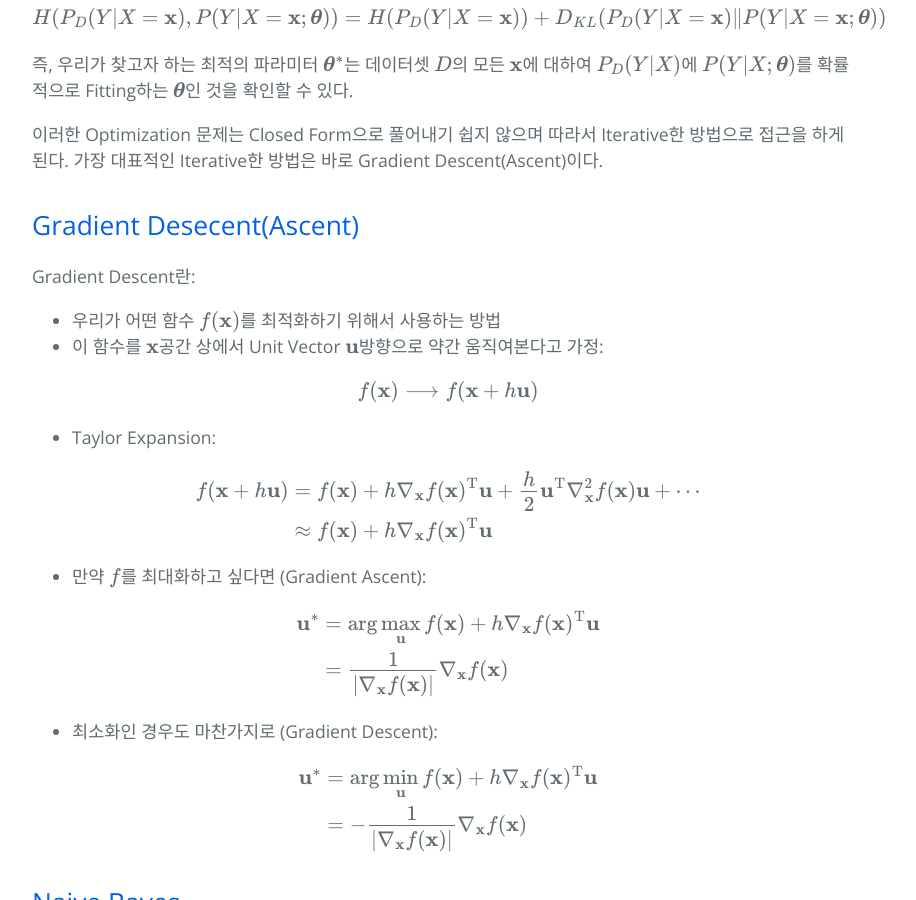
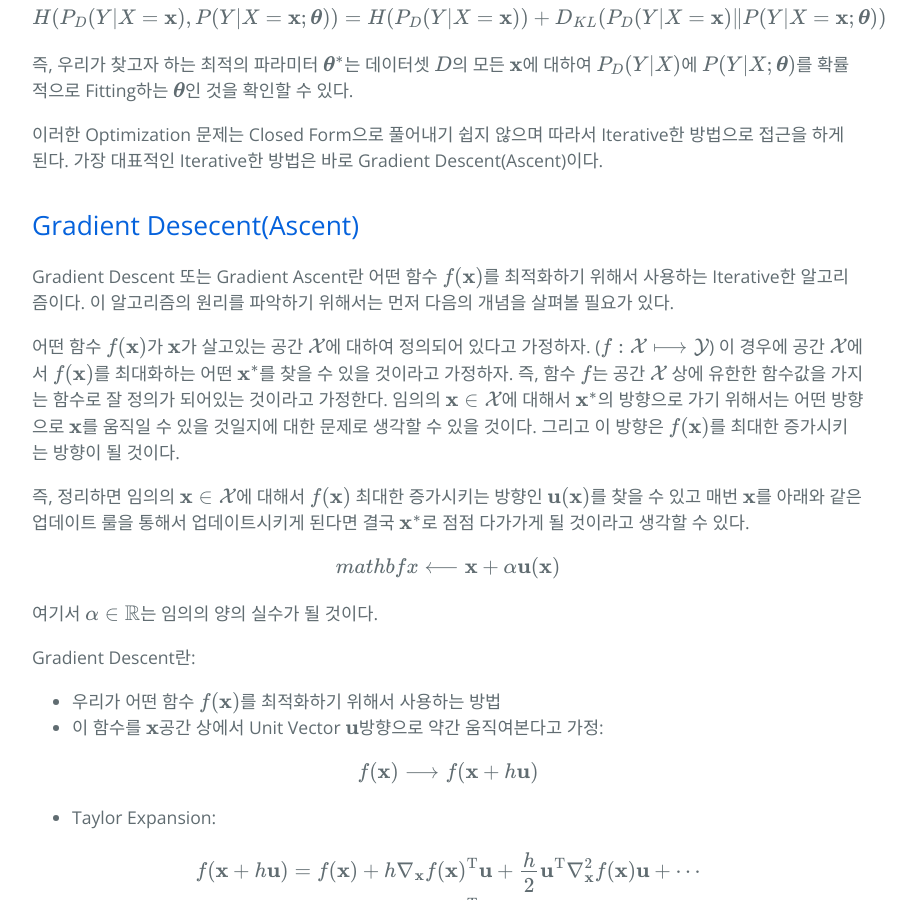
Before and after one commit to hcnoh/hcnoh.github.io, a Jekyll site: the page built from _posts/2019-04-25-logistic-regression-and-naive-bayes.md, in a window 1280 px wide and 900 px high, scrolled down 3793 px. Shown: the whole window, without its empty margins (192-1108 px from the left). Built offline with Jekyll 4.4.1, drawn with Linux system fonts in a browser that asks for light colours; formulas are drawn with MathJax 3; comment, search, counter and statistics services are not loaded.

Commit message:
Update 2019-04-25-logistic-regression-and-naive-bayes.md

```diff
--- a/_posts/2019-04-25-logistic-regression-and-naive-bayes.md
+++ b/_posts/2019-04-25-logistic-regression-and-naive-bayes.md
@@ -127,6 +127,15 @@ $$
 이러한 Optimization 문제는 Closed Form으로 풀어내기 쉽지 않으며 따라서 Iterative한 방법으로 접근을 하게 된다. 가장 대표적인 Iterative한 방법은 바로 Gradient Descent(Ascent)이다.
 
 ## Gradient Desecent(Ascent)
+Gradient Descent 또는 Gradient Ascent란 어떤 함수 $$f(\mathbf{x})$$를 최적화하기 위해서 사용하는 Iterative한 알고리즘이다. 이 알고리즘의 원리를 파악하기 위해서는 먼저 다음의 개념을 살펴볼 필요가 있다.
+
+어떤 함수 $$f(\mathbf{x})$$가 $$\mathbf{x}$$가 살고있는 공간 $$\mathcal{X}$$에 대하여 정의되어 있다고 가정하자. ($$f:\mathcal{X}\longmapsto \mathcal{Y}$$) 이 경우에 공간 $$\mathcal{X}$$에서 $$f(\mathbf{x})$$를 최대화하는 어떤 $$\mathbf{x}^*$$를 찾을 수 있을 것이라고 가정하자. 즉, 함수 $$f$$는 공간 $$\mathcal{X}$$ 상에 유한한 함수값을 가지는 함수로 잘 정의가 되어있는 것이라고 가정한다. 임의의 $$\mathbf{x}\in \mathcal{X}$$에 대해서 $$\mathbf{x}^*$$의 방향으로 가기 위해서는 어떤 방향으로 $$\mathbf{x}$$를 움직일 수 있을 것일지에 대한 문제로 생각할 수 있을 것이다. 그리고 이 방향은 $$f(\mathbf{x})$$를 최대한 증가시키는 방향이 될 것이다.
+
+즉, 정리하면 임의의 $$\mathbf{x}\in \mathcal{X}$$에 대해서 $$f(\mathbf{x})$$ 최대한 증가시키는 방향인 $$\mathbf{u}(\mathbf{x})$$를 찾을 수 있고 매번 $$\mathbf{x}$$를 아래와 같은 업데이트 룰을 통해서 업데이트시키게 된다면 결국 $$\mathbf{x}^*$$로 점점 다가가게 될 것이라고 생각할 수 있다.
+
+$$mathbf{x} \longleftarrow \mathbf{x} + \alpha \mathbf{u}(\mathbf{x})$$
+
+여기서 $$\alpha \in \mathbb{R}$$는 임의의 양의 실수가 될 것이다.
 
 Gradient Descent란:
 - 우리가 어떤 함수 $$f(\mathbf{x})$$를 최적화하기 위해서 사용하는 방법
```
